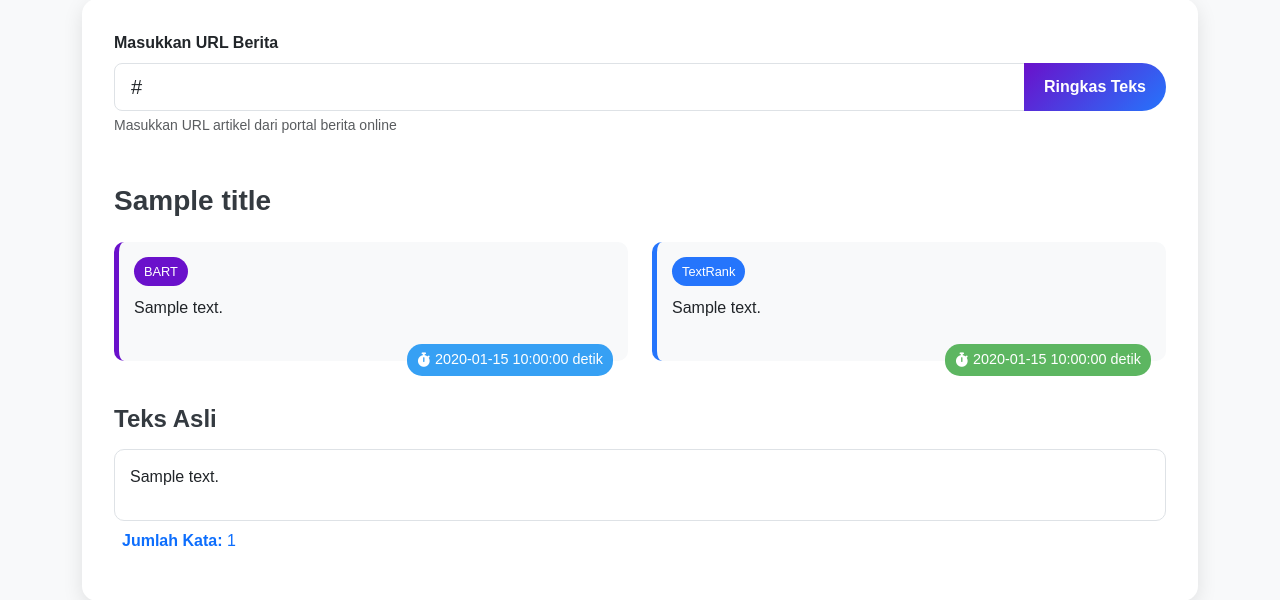
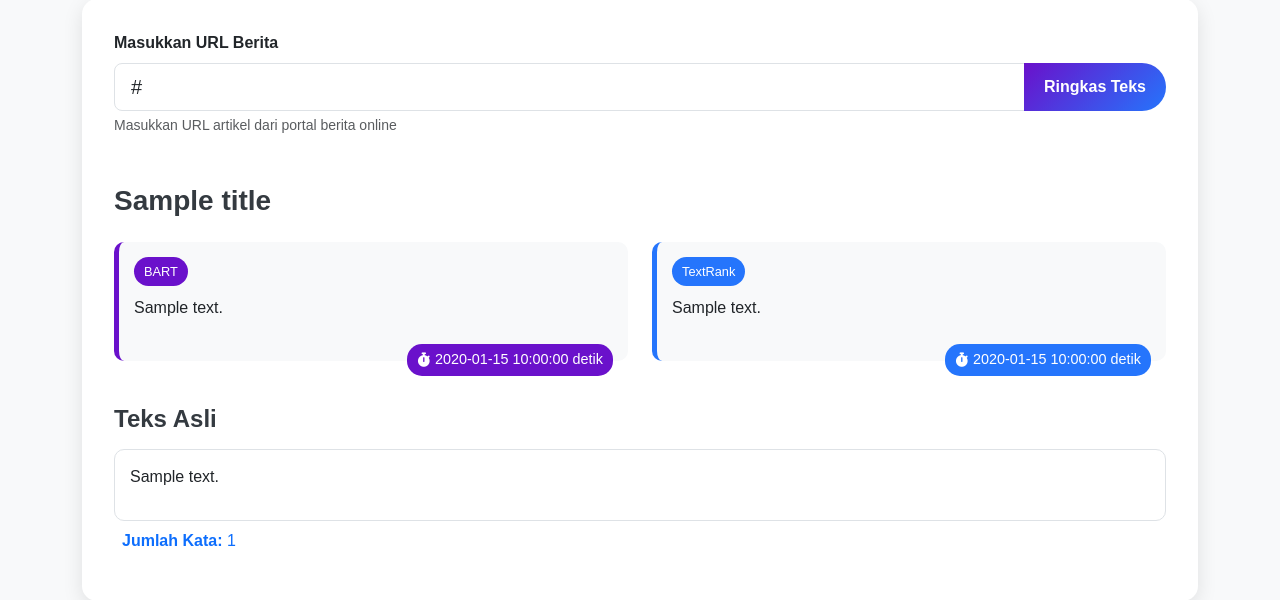
Before and after one commit to arzaqqq/Website-ringkas-teks, a Flask app: template templates/index.html in a window 1280 px wide. Shown: the part 474-1074 px from the top of the page. Run offline with Flask 3, Linux system fonts and the light colour scheme; the template is opened without the code that fills it: most values are stand-ins (such as "Sample title", 1, 10 or a date in 2020); parts of the project's set-up code (start-up, migrations or seed data) failed here and were passed over.

Commit message:
UPDATE : Wrna untuk 2 waktu proses algoritma

```diff
--- a/static/css/style.css
+++ b/static/css/style.css
@@ -109,11 +109,11 @@ body {
 }
 
 .bart-summary .time-badge {
-    background: rgba(33, 150, 243, 0.9);
+    background: #6a11cb;
 }
 
 .textrank-summary .time-badge {
-    background: rgba(76, 175, 80, 0.9);
+    background:  #2575fc;
 }
 
 .summary-container {
```
